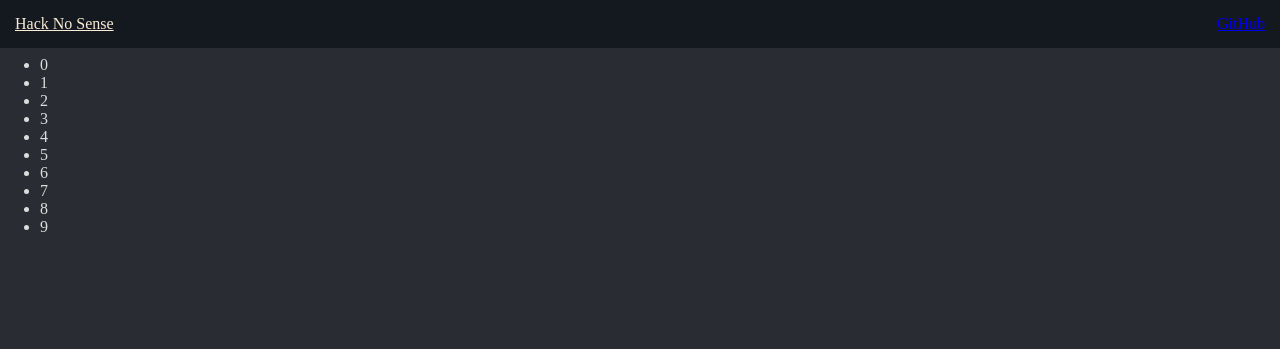
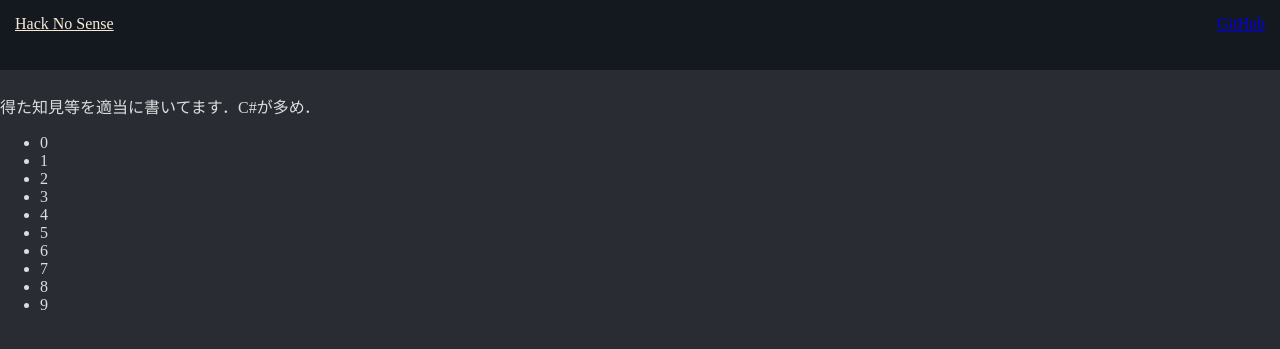
Before and after one commit to maemon4095/Hack-a-Sense, a Jekyll site: the page built from pages/home.md, in a window 1280 px wide. Shown: the top 349 px of the page. Built offline with Jekyll 4.4.1, drawn with Linux system fonts in a browser that asks for light colours; comment, search, counter and statistics services are not loaded.

Commit message:
copy from main

```diff
--- a/assets/sass/style.scss
+++ b/assets/sass/style.scss
@@ -3,10 +3,11 @@
 }
 
 body {
-    color: $main-color;
-    background-color: $main-bg-color;
-    margin-left:auto;
-    margin-right:auto;
+  padding-top: 70px;
+  color: $main-color;
+  background-color: $main-bg-color;
+  margin-left:auto;
+  margin-right:auto;
 }
 
 header {
@@ -15,6 +16,7 @@
   top: 0;
   left: 0;
   width: 100%;
+  height:70px;
   padding: 15px;
   background-color: $main-bg-dark-color;
   filter: drop-shadow(10px, 10px);
```
